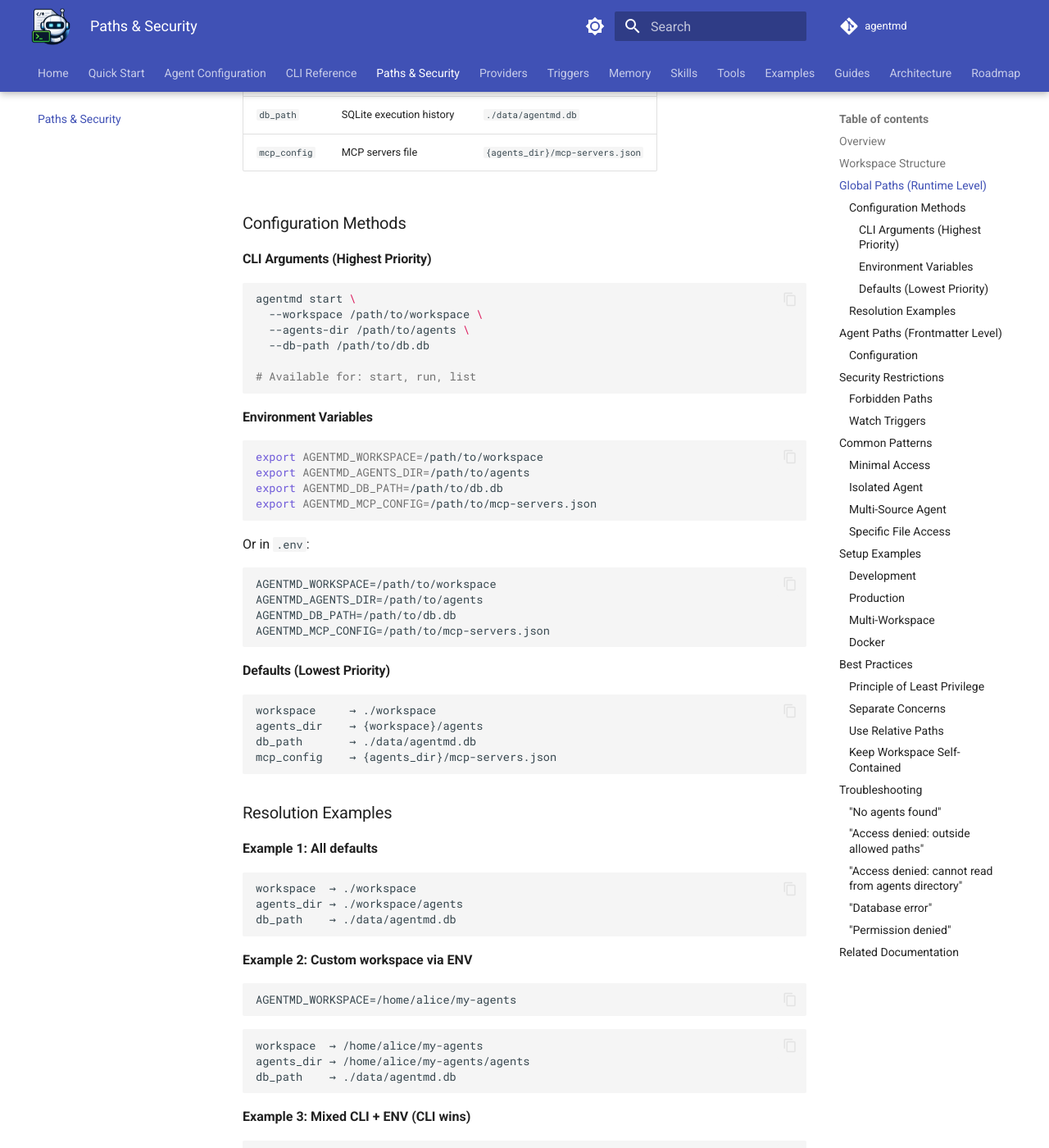
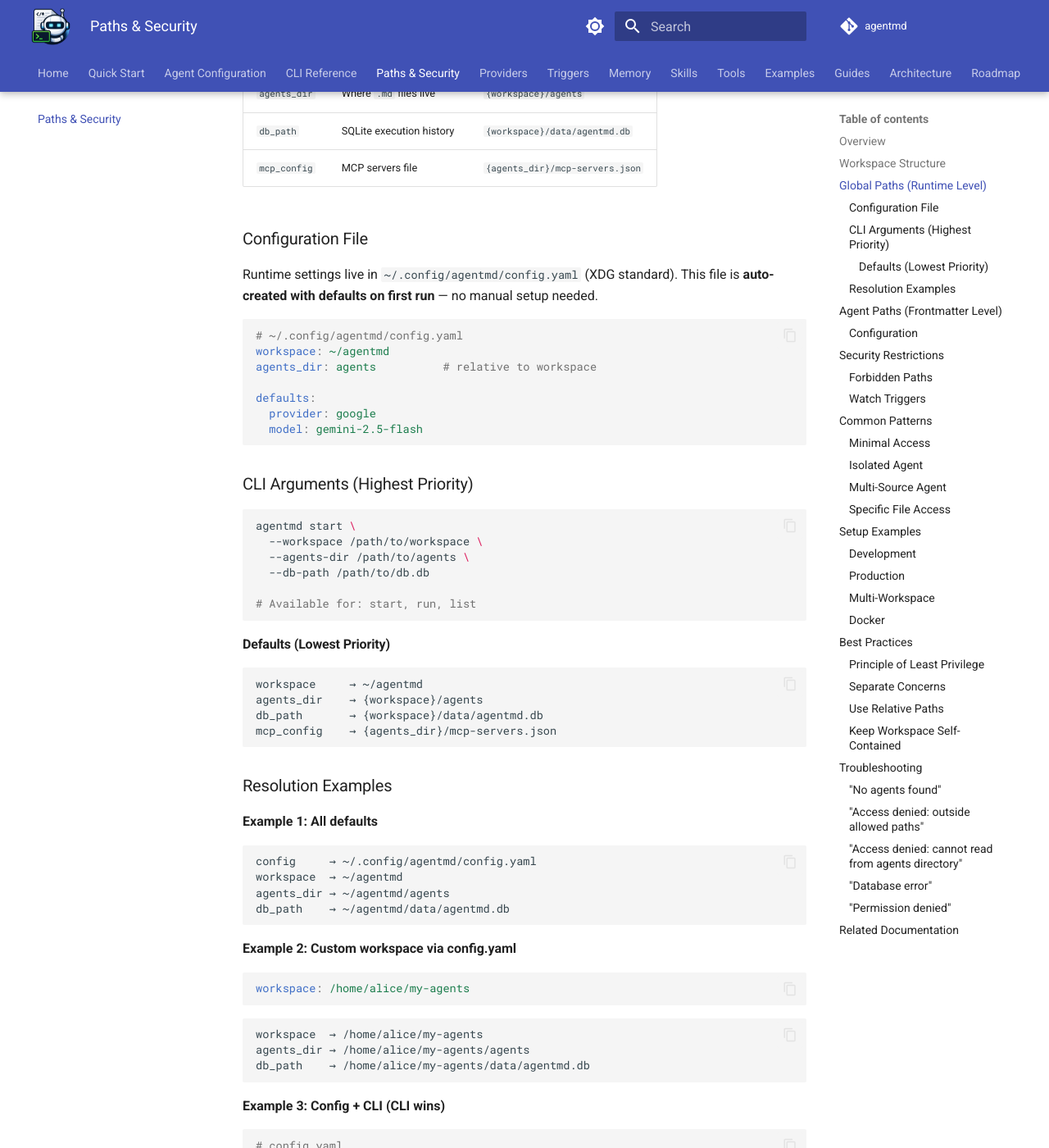
Before and after one commit to z-fab/agentmd, an MkDocs documentation site: the page built from docs/paths-and-security.md, in a window 1280 px wide and 1400 px high, scrolled down 998 px. Shown: the whole window at 82% size. Built offline with MkDocs 1.6.1 and Material for MkDocs 9.7.7, drawn with Linux system fonts in a browser that asks for light colours; comment, search, counter and statistics services are not loaded; the version menu is left out; some of the changed text lies outside the part shown.

Commit message:
update documentation for new config system (XDG paths, auto-create)

````diff
--- a/docs/paths-and-security.md
+++ b/docs/paths-and-security.md
@@ -13,35 +13,48 @@ Agent.md uses a two-level path system:
 
 ## Workspace Structure
 
-Default layout with both levels:
+Default layout:
 
 ```
-workspace/
+~/.config/agentmd/
+└── config.yaml         # Application settings (auto-created on first run)
+
+~/agentmd/
+├── .env                # API keys (secrets)
 ├── agents/
 │   ├── agent1.md
 │   ├── agent2.md
 │   └── mcp-servers.json (optional)
 └── data/
-    └── results.txt
-
-data/
-└── agentmd.db
+    └── agentmd.db
 ```
 
 ## Global Paths (Runtime Level)
 
-Four paths can be configured at startup:
+Four paths can be configured:
 
 | Path | Description | Default |
 |------|-------------|---------|
-| `workspace` | Root directory for agents | `./workspace` |
+| `workspace` | Root directory for agents | `~/agentmd` |
 | `agents_dir` | Where `.md` files live | `{workspace}/agents` |
-| `db_path` | SQLite execution history | `./data/agentmd.db` |
+| `db_path` | SQLite execution history | `{workspace}/data/agentmd.db` |
 | `mcp_config` | MCP servers file | `{agents_dir}/mcp-servers.json` |
 
-### Configuration Methods
+### Configuration File
 
-#### CLI Arguments (Highest Priority)
+Runtime settings live in `~/.config/agentmd/config.yaml` (XDG standard). This file is **auto-created with defaults on first run** — no manual setup needed.
+
+```yaml
+# ~/.config/agentmd/config.yaml
+workspace: ~/agentmd
+agents_dir: agents          # relative to workspace
+
+defaults:
+  provider: google
+  model: gemini-2.5-flash
+```
+
+### CLI Arguments (Highest Priority)
 
 ```bash
 agentmd start \
@@ -52,30 +65,12 @@ agentmd start \
 # Available for: start, run, list
 ```
 
-#### Environment Variables
-
-```bash
-export AGENTMD_WORKSPACE=/path/to/workspace
-export AGENTMD_AGENTS_DIR=/path/to/agents
-export AGENTMD_DB_PATH=/path/to/db.db
-export AGENTMD_MCP_CONFIG=/path/to/mcp-servers.json
-```
-
-Or in `.env`:
-
-```env
-AGENTMD_WORKSPACE=/path/to/workspace
-AGENTMD_AGENTS_DIR=/path/to/agents
-AGENTMD_DB_PATH=/path/to/db.db
-AGENTMD_MCP_CONFIG=/path/to/mcp-servers.json
-```
-
 #### Defaults (Lowest Priority)
 
 ```
-workspace     → ./workspace
+workspace     → ~/agentmd
 agents_dir    → {workspace}/agents
-db_path       → ./data/agentmd.db
+db_path       → {workspace}/data/agentmd.db
 mcp_config    → {agents_dir}/mcp-servers.json
 ```
 
@@ -83,30 +78,32 @@ mcp_config    → {agents_dir}/mcp-servers.json
 
 **Example 1: All defaults**
 ```
-workspace  → ./workspace
-agents_dir → ./workspace/agents
-db_path    → ./data/agentmd.db
+config     → ~/.config/agentmd/config.yaml
+workspace  → ~/agentmd
+agents_dir → ~/agentmd/agents
+db_path    → ~/agentmd/data/agentmd.db
 ```
 
-**Example 2: Custom workspace via ENV**
-```env
-AGENTMD_WORKSPACE=/home/alice/my-agents
+**Example 2: Custom workspace via config.yaml**
+```yaml
+workspace: /home/alice/my-agents
 ```
 ```
 workspace  → /home/alice/my-agents
 agents_dir → /home/alice/my-agents/agents
-db_path    → ./data/agentmd.db
+db_path    → /home/alice/my-agents/data/agentmd.db
 ```
 
-**Example 3: Mixed CLI + ENV (CLI wins)**
-```env
-AGENTMD_WORKSPACE=/home/alice/agents
+**Example 3: Config + CLI (CLI wins)**
+```yaml
+# config.yaml
+workspace: /home/alice/agents
 ```
 ```bash
 agentmd start --db-path /var/lib/agentmd.db
 ```
 ```
-workspace  → /home/alice/agents           (ENV)
+workspace  → /home/alice/agents           (config.yaml)
 db_path    → /var/lib/agentmd.db          (CLI - highest)
 ```
 
@@ -250,7 +247,7 @@ paths:
 
 ### Development
 
-Use defaults:
+Use defaults (zero-config):
 
 ```bash
 agentmd start
@@ -258,38 +255,39 @@ agentmd start
 
 **Structure:**
 ```
-workspace/
-└── agents/
-data/
-└── agentmd.db
+~/.config/agentmd/config.yaml
+~/agentmd/
+├── .env
+├── agents/
+└── data/agentmd.db
 ```
 
 ### Production
 
-Separate data directories:
+Custom workspace via config:
 
-```env
-AGENTMD_WORKSPACE=/srv/agentmd/workspace
-AGENTMD_DB_PATH=/var/lib/agentmd/db.db
+```yaml
+# ~/.config/agentmd/config.yaml
+workspace: /srv/agentmd
 ```
 
 **Structure:**
 ```
-/srv/agentmd/workspace/agents/
-/var/lib/agentmd/db.db
+/srv/agentmd/agents/
+/srv/agentmd/data/agentmd.db
 ```
 
 ### Multi-Workspace
 
 ```bash
-agentmd start --workspace ~/projects/project1/agents
-agentmd start --workspace ~/projects/project2/agents
+agentmd start --workspace ~/projects/project1
+agentmd start --workspace ~/projects/project2
 ```
 
 ### Docker
 
 ```bash
-docker run -v ./workspace:/workspace -v ./data:/data agentmd start
+docker run -v ./agentmd:/root/agentmd agentmd start
 ```
 
 ## Best Practices
@@ -355,7 +353,7 @@ workspace/
 
 **Fix:** Check path:
 ```bash
-ls -la workspace/agents
+ls -la ~/agentmd/agents
 agentmd start --agents-dir /correct/path
 ```
 
@@ -397,7 +395,7 @@ agentmd start --db-path ./data/agentmd.db
 
 **Fix:** Use accessible paths:
 ```bash
-agentmd start --workspace ~/agentmd/workspace
+agentmd start --workspace ~/agentmd
 ```
 
 ## Related Documentation
````
Also changed, not shown: other parts of docs/paths-and-security.md (+3 -3 lines), README.md (+5 -5 lines), docs/cli-reference.md (+12 -14 lines), docs/quick-start.md (+4 -4 lines).
